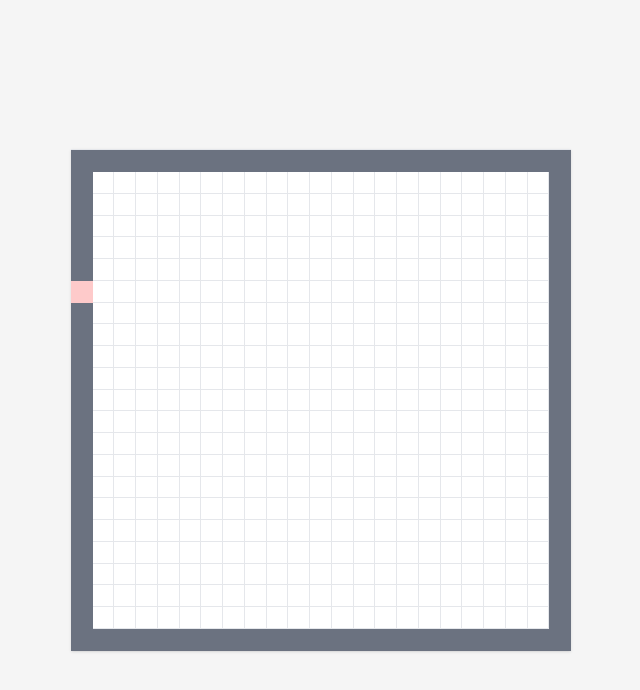
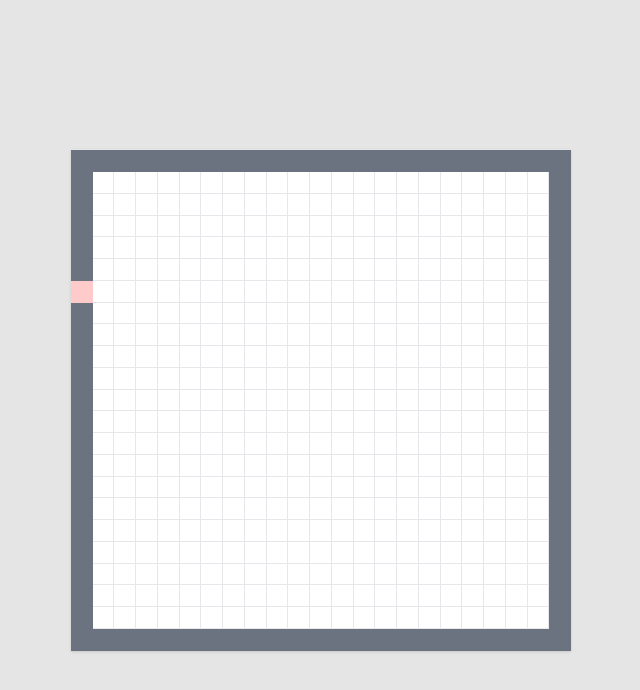
Before and after one commit to vincemaina/mazerunner, a Next.js app: page / in a window 1280 px wide. Shown: the top 690 px of the page, without its empty margins (319-959 px from the left). Built offline with nearby package versions, Linux system fonts and the light colour scheme.

Commit message:
fix: make background a bit darker

```diff
--- a/src/app/globals.css
+++ b/src/app/globals.css
@@ -9,7 +9,7 @@
 }
 
 body {
-  @apply bg-neutral-100 text-emerald-900;
+  @apply bg-neutral-200 text-emerald-900;
 }
 
 h1 {
```
